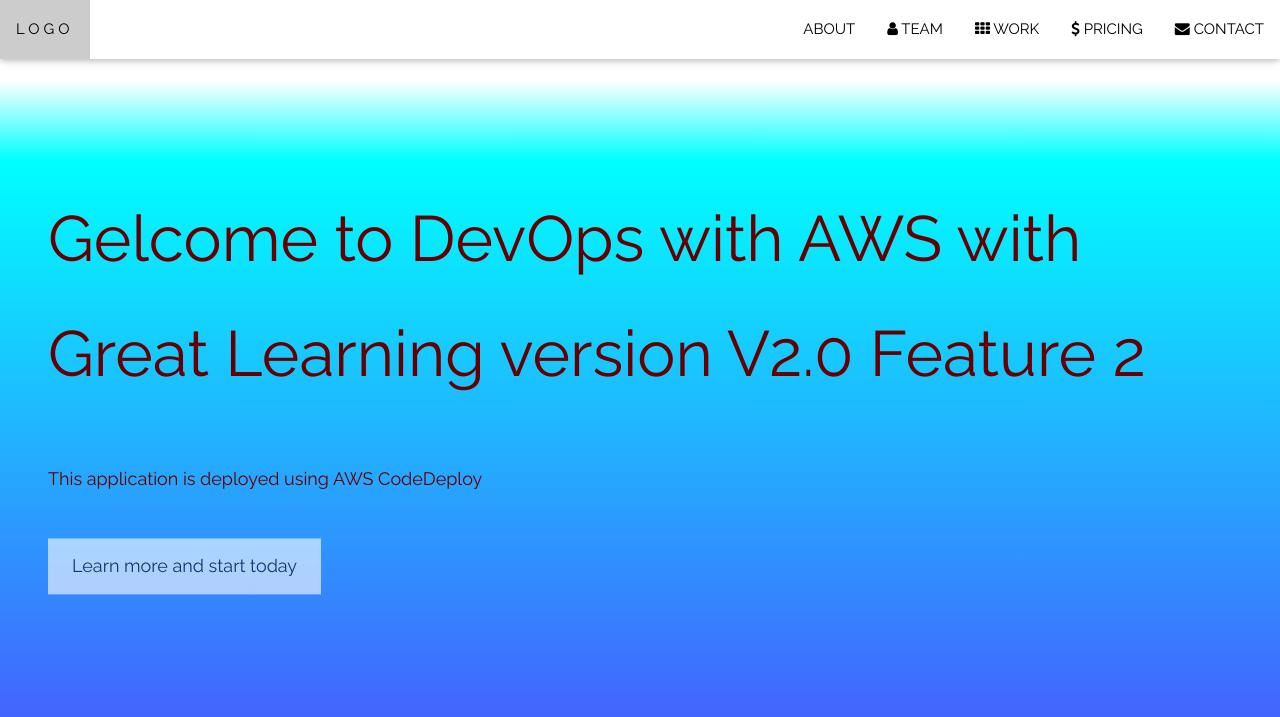
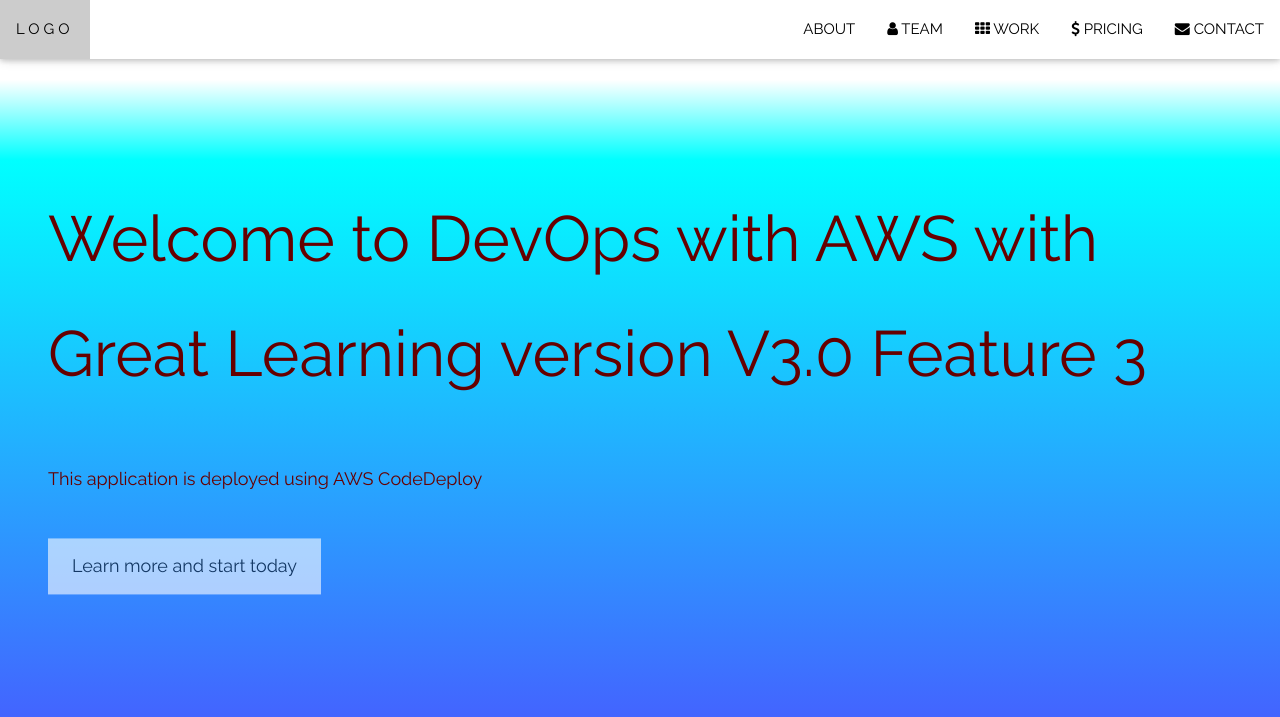
Before and after one commit to scroll2learn/gl-devops-0911, a plain HTML site: page index.html in a window 1280 px wide. Shown: the top 717 px of the page. Drawn offline with nearby package versions, Linux system fonts and the light colour scheme.

Commit message:
Updated index.html

```diff
--- a/index.html
+++ b/index.html
@@ -65,7 +65,7 @@
 <!-- Header with full-height image -->
 <header class="bgimg-1 w3-display-container" id="home">
   <div class="w3-display-left" style="padding:48px">
-    <span class="w3-jumbo w3-hide-small">Gelcome to DevOps with AWS with Great Learning version V2.0 Feature 2</span><br>
+    <span class="w3-jumbo w3-hide-small">Welcome to DevOps with AWS with Great Learning version V3.0 Feature 3</span><br>
     <span class="w3-xxlarge w3-hide-large w3-hide-medium">Start something that matters</span><br>
     <span class="w3-large">This application is deployed using AWS CodeDeploy</span>
     <p><a href="#about" class="w3-button w3-white w3-padding-large w3-large w3-margin-top w3-opacity w3-hover-opacity-off">Learn more and start today</a></p>
```
